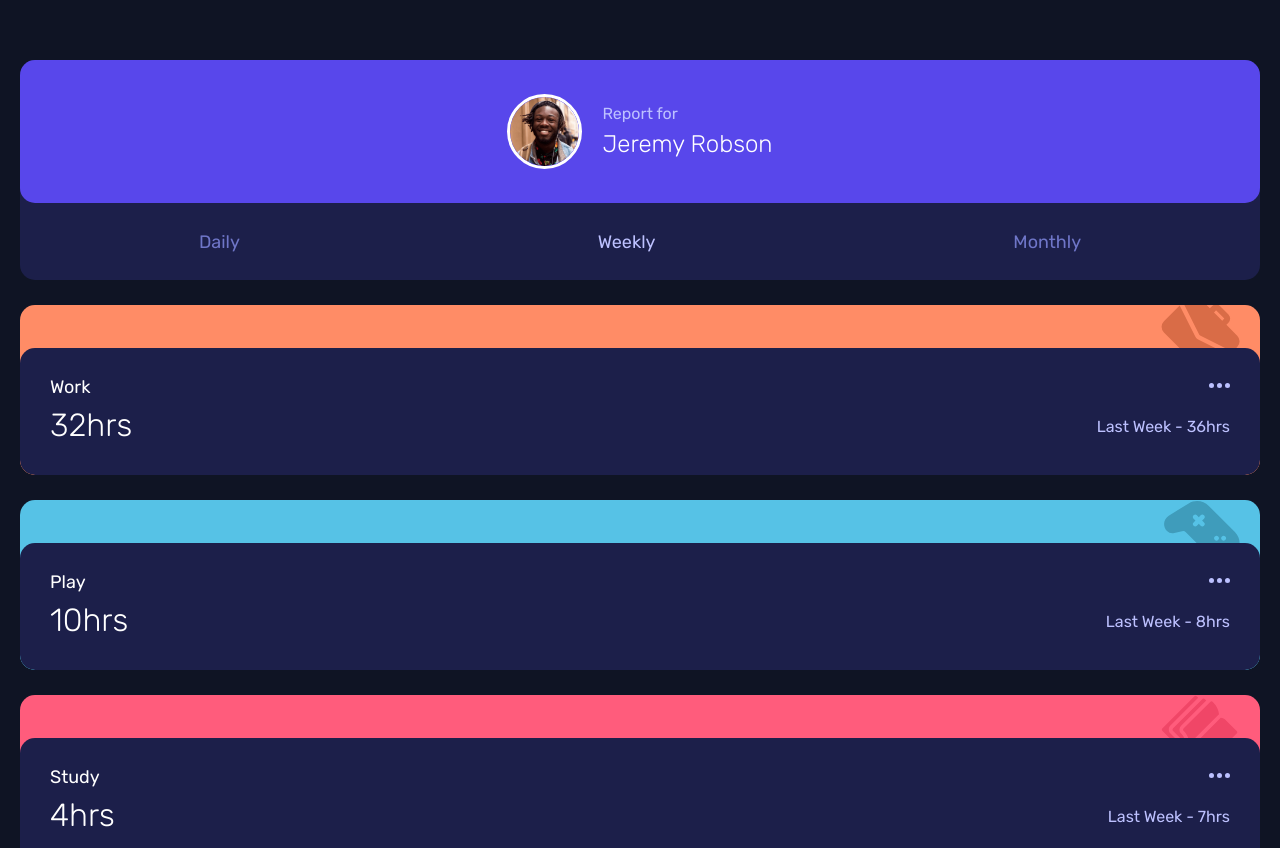
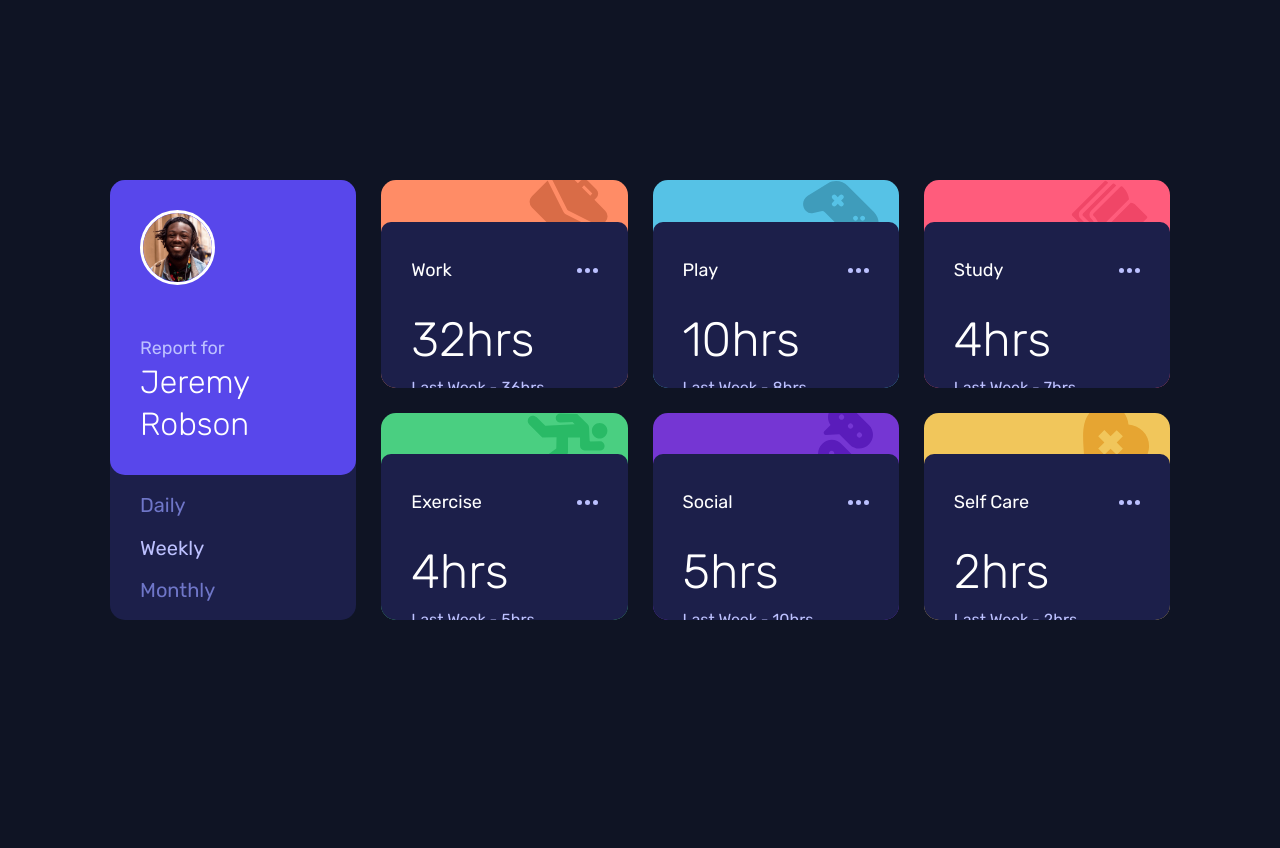
Before and after one commit to Ungrez/time-tracking-dashboard, a website: page index.html in a window 1280 px wide. Shown: the top 848 px of the page. After the commit the page ends 800 px from the top, so only its background shows below. Drawn offline with Linux system fonts and the light colour scheme.

Commit message:
scss desktop

```diff
--- a/index.html
+++ b/index.html
@@ -32,6 +32,7 @@
                 <div class="main_box_desc_time">
                     <p>Work</p>
                     <p>32hrs</p>
+                    <p>Last Week - 36hrs</p>
                 </div>
                 <div class="main_box_desc_info">
                     <img src="./images/icon-ellipsis.svg" />
@@ -45,6 +46,7 @@
                 <div class="main_box_desc_time">
                     <p>Play</p>
                     <p>10hrs</p>
+                    <p>Last Week - 8hrs</p>
                 </div>
                 <div class="main_box_desc_info">
                     <img src="./images/icon-ellipsis.svg" />
@@ -58,6 +60,7 @@
                 <div class="main_box_desc_time">
                     <p>Study</p>
                     <p>4hrs</p>
+                    <p>Last Week - 7hrs</p>
                 </div>
                 <div class="main_box_desc_info">
                     <img src="./images/icon-ellipsis.svg" />
@@ -71,6 +74,7 @@
                 <div class="main_box_desc_time">
                     <p>Exercise</p>
                     <p>4hrs</p>
+                    <p>Last Week - 5hrs</p>
                 </div>
                 <div class="main_box_desc_info">
                     <img src="./images/icon-ellipsis.svg" />
@@ -84,6 +88,7 @@
                 <div class="main_box_desc_time">
                     <p>Social</p>
                     <p>5hrs</p>
+                    <p>Last Week - 10hrs</p>
                 </div>
                 <div class="main_box_desc_info">
                     <img src="./images/icon-ellipsis.svg" />
@@ -97,6 +102,7 @@
                 <div class="main_box_desc_time">
                     <p>Self Care</p>
                     <p>2hrs</p>
+                    <p>Last Week - 2hrs</p>
                 </div>
                 <div class="main_box_desc_info">
                     <img src="./images/icon-ellipsis.svg" />
--- a/scss/_index.scss
+++ b/scss/_index.scss
@@ -6,3 +6,108 @@ body {
     opacity: 1;
   }
 }
+#main {
+  display: grid;
+  height: 100%;
+  width: 100%;
+  padding: 60px 20px;
+  gap: 25px;
+
+  &_user {
+    display: flex;
+    flex-direction: column;
+    height: 220px;
+    width: 100%;
+    background-color: $dark-blue;
+    border-radius: 15px;
+    &_name {
+      display: flex;
+      justify-content: center;
+      gap: 20px;
+      background-color: $blue;
+      border-radius: 15px;
+      flex-basis: 65%;
+      width: 100%;
+      align-items: center;
+      & img {
+        border-radius: 50%;
+        border: 3px solid white;
+        width: 75px;
+        height: 75px;
+      }
+      &_desc p:nth-child(1) {
+        color: $pale-blue;
+        line-height: 1.5;
+      }
+      &_desc p:nth-child(2) {
+        line-height: 1.5;
+        color: white;
+        font-size: 24px;
+        font-weight: 300;
+      }
+    }
+    &_select {
+      display: flex;
+      flex-grow: 1;
+      justify-content: space-around;
+      & p {
+        color: $desaturated-blue;
+        font-size: 18px;
+        align-self: center;
+        cursor: pointer;
+        transition: 0.4s;
+        &.active {
+          color: $pale-blue;
+        }
+        &:hover {
+          color: $pale-blue;
+        }
+      }
+    }
+  }
+}
+@include mq(lg) {
+  #main {
+    margin: 15vh auto;
+    max-width: 1100px;
+    grid-template-columns: 1fr 1fr 1fr 1fr;
+    grid-template-rows: 1fr 1fr;
+    padding: 60px 20px;
+    gap: 25px;
+    height: 70vh;
+
+    &_user {
+      display: flex;
+      flex-direction: column;
+      grid-row-start: 1;
+      grid-row-end: 3;
+      height: 100%;
+      width: 100%;
+      border-radius: 15px;
+      &_name {
+        flex-direction: column;
+        justify-content: flex-start;
+        background-color: $blue;
+        align-items: flex-start;
+        padding: 30px;
+        &_desc p:nth-child(1) {
+          margin-top: 30px;
+          font-size: 18px;
+        }
+        &_desc p:nth-child(2) {
+          line-height: 1.3;
+          font-size: 32px;
+        }
+      }
+      &_select {
+        flex-direction: column;
+        justify-content: space-evenly;
+        padding: 0 30px;
+        & p {
+          align-self: flex-start;
+          font-size: 20px;
+        }
+      }
+    }
+  }
+}
--- a/scss/_main_box.scss
+++ b/scss/_main_box.scss
@@ -1,70 +1,9 @@
-#main {
-  display: grid;
-  height: 100%;
-  width: 100%;
-  padding: 60px 20px;
-  gap: 25px;
-
-  &_user {
-    display: flex;
-    flex-direction: column;
-    height: 220px;
-    width: 100%;
-    background-color: $dark-blue;
-    border-radius: 15px;
-    &_name {
-      display: flex;
-      justify-content: center;
-      gap: 20px;
-      background-color: $blue;
-      border-radius: 15px;
-      flex-basis: 65%;
-      width: 100%;
-      align-items: center;
-      & img {
-        border-radius: 50%;
-        border: 3px solid white;
-        width: 75px;
-        height: 75px;
-      }
-      &_desc p:nth-child(1) {
-        color: $pale-blue;
-        line-height: 1.5;
-      }
-      &_desc p:nth-child(2) {
-        line-height: 1.5;
-        color: white;
-        font-size: 24px;
-        font-weight: 300;
-      }
-    }
-    &_select {
-      display: flex;
-      flex-grow: 1;
-      justify-content: space-around;
-      & p {
-        color: $desaturated-blue;
-        font-size: 18px;
-        align-self: center;
-        cursor: pointer;
-        transition: 0.4s;
-        &.active {
-          color: $pale-blue;
-        }
-        &:hover {
-          color: $pale-blue;
-        }
-      }
-    }
-  }
-}
 .main_box {
   position: relative;
   transition: 0.5s;
   opacity: 0;
   height: 170px;
   width: 100%;
-  background-color: green;
   border-radius: 15px;
   overflow: hidden;
   margin-top: 40px;
@@ -109,7 +48,7 @@
     left: 0;
     width: 100%;
     height: 75%;
-    border-radius: 15px;
+    border-radius: 10px;
     background-color: $dark-blue;
     line-height: 1.5;
     padding: 0 30px;
@@ -127,6 +66,9 @@
       & p:nth-child(2) {
         font-size: 32px;
         font-weight: 300;
+      }
+      & p:nth-child(3) {
+        display: none;
       }
     }
     &_info {
@@ -151,3 +93,37 @@
     margin-top: 0;
   }
 }
+@include mq(lg) {
+  .main_box {
+    height: 100%;
+    margin-top: 40px;
+    &_desc {
+      align-items: center;
+      width: 100%;
+      height: 80%;
+      padding: 30px;
+
+      &_time {
+        align-self: flex-start;
+        & p:nth-child(1) {
+          margin-top: 5px;
+          font-size: 18px;
+        }
+        & p:nth-child(2) {
+          margin-top: 20px;
+          font-size: 48px;
+        }
+        & p:nth-child(3) {
+          display: block;
+          color: $pale-blue;
+        }
+      }
+      &_info {
+        align-self: flex-start;
+        & p {
+          display: none;
+        }
+      }
+    }
+  }
+}
```
Also changed, not shown: css/main.min.css, 1 other file.
